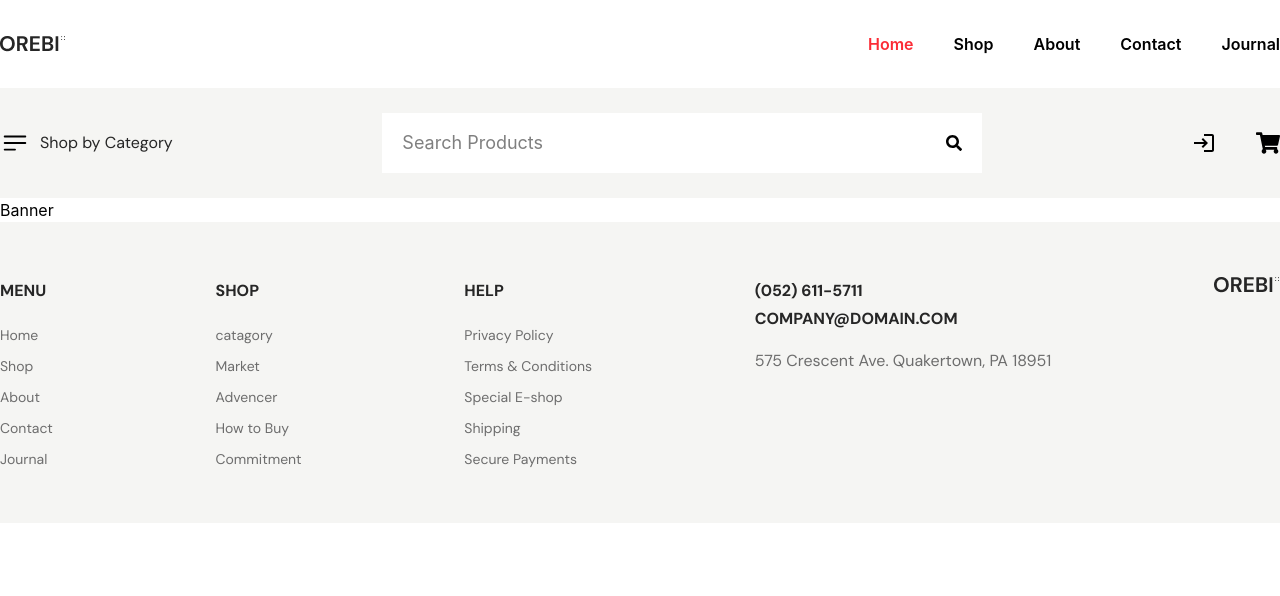
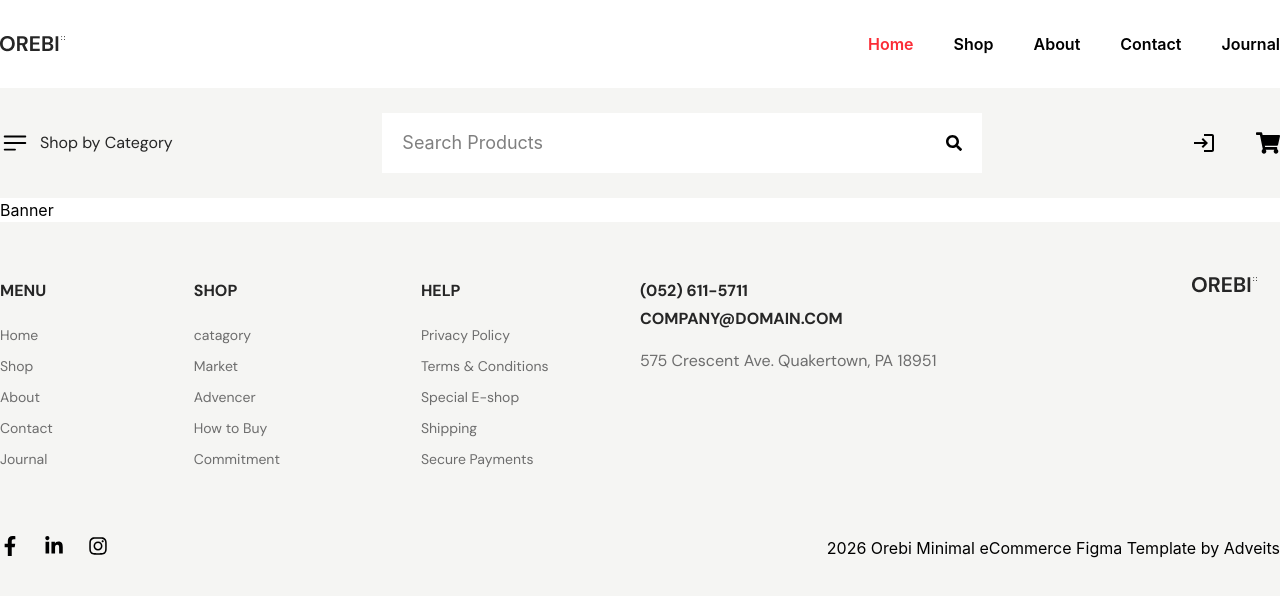
Before and after one commit to dev-abirhossen/Orebi, a React (Vite) app: page / in a window 1280 px wide. Shown: the top 596 px of the page. Built offline with nearby package versions, Linux system fonts and the light colour scheme.

Commit message:
footer last part

```diff
--- a/src/components/layout/Footer.jsx
+++ b/src/components/layout/Footer.jsx
@@ -1,4 +1,4 @@
-import React from 'react'
+import React, { useState } from 'react'
 import Container from '../common/Container'
 import { NavLink } from 'react-router-dom'
 import { MenuData } from '../../dummyData/MenuData'
@@ -7,18 +7,24 @@ import { helpData } from '../../dummyData/helpData'
 import Paragraph from '../ui/Paragraph'
 import Image from '../ui/Image'
 import logo from "../../assets/images/logo.png"
+import { footerIcon } from '../../dummyData/footericon'
 
 const Footer = () => {
   const fotheadClss = `font-bold font-DMSans uppercase text-base text-primary leading-7 `
+
+  const current = new Date().getFullYear()
+
   return (
     <footer className='bg-gray1 pt-13.75 pb-13'>
       <Container>
-        <div className='flex justify-between'>
+        <div>
+          <div className='grid grid-cols-2'>
+            <div className='flex gap-35.25 '>
               <div>
                 <span className={fotheadClss}>MENU</span>
                 <ul className='flex flex-col gap-1.5 mt-4.25'>
                   {
-                MenuData.map((item,index)=>(
+                    MenuData.map((item, index) => (
                       <li key={index}>
                         <NavLink className={"text-sm font-normal text-gray5 font-DMSans leading-5.75"} to={item.url}>{item.label}</NavLink>
                       </li>
@@ -32,7 +38,7 @@ const Footer = () => {
                 <div>
                   <ul className='flex flex-col gap-1.5 mt-4.25 '>
                     {
-                  shopData.map((item,index)=>(
+                      shopData.map((item, index) => (
                         <li key={index}>
                           <NavLink className={"text-sm font-normal text-gray5 font-DMSans leading-5.75"} to={item.url}>{item.label}</NavLink>
                         </li>
@@ -47,7 +53,7 @@ const Footer = () => {
                 <div>
                   <ul className='flex flex-col gap-1.5 mt-4.25'>
                     {
-                  helpData.map((item,index)=>(
+                      helpData.map((item, index) => (
                         <li key={index}>
                           <NavLink className={"text-sm font-normal text-gray5 font-DMSans leading-5.75"} to={item.url}>{item.label}</NavLink>
                         </li>
@@ -57,19 +63,37 @@ const Footer = () => {
                   </ul>
                 </div>
               </div>
+            </div>
 
+            <div className='flex gap-64'>
               <div >
                 <div className='flex flex-col'>
                   <span className={fotheadClss}>(052) 611-5711</span>
                   <span className={fotheadClss}>company@domain.com</span>
-            <Paragraph className={"text-gray5 text-base font-normal font-DMSans leading-5.75 mt-4"} text={"575 Crescent Ave. Quakertown, PA 18951"}/>
+                  <Paragraph className={"text-gray5 text-base font-normal font-DMSans leading-5.75 mt-4"} text={"575 Crescent Ave. Quakertown, PA 18951"} />
                 </div>
               </div>
 
               <div>
-            <Image src={logo}/>
+                <Image src={logo} />
+              </div>
             </div>
 
+          </div>
+        </div>
+        <div className='mt-16.25 flex justify-between'>
+          <ul className='flex gap-6'>
+            {
+              footerIcon.map((item, index) => (
+                <li key={index}>
+                  <NavLink className={"text-xl"} to={item.url}>{item.icon}</NavLink>
+                </li>
+              ))
+            }
+          </ul>
+          <div>
+            <span>{current} Orebi Minimal eCommerce Figma Template by Adveits</span>
+          </div>
         </div>
       </Container>
     </footer>
--- /dev/null
+++ b/src/dummyData/FooterIcon.jsx
@@ -0,0 +1,23 @@
+import { FaFacebookF } from "react-icons/fa";
+import { FaLinkedinIn } from "react-icons/fa";
+import { FaInstagram } from "react-icons/fa";
+
+
+
+export const footerIcon = [
+    {
+        id:0,
+        icon:<FaFacebookF />,
+        url:"/facebook"
+    },
+    {
+        id:0,
+        icon:<FaLinkedinIn />,
+        url:"/linkedin"
+    },
+    {
+        id:0,
+        icon:<FaInstagram />,
+        url:"/instagram"
+    },
+]
```
Lines whose indentation alone changed are shown as unchanged.
